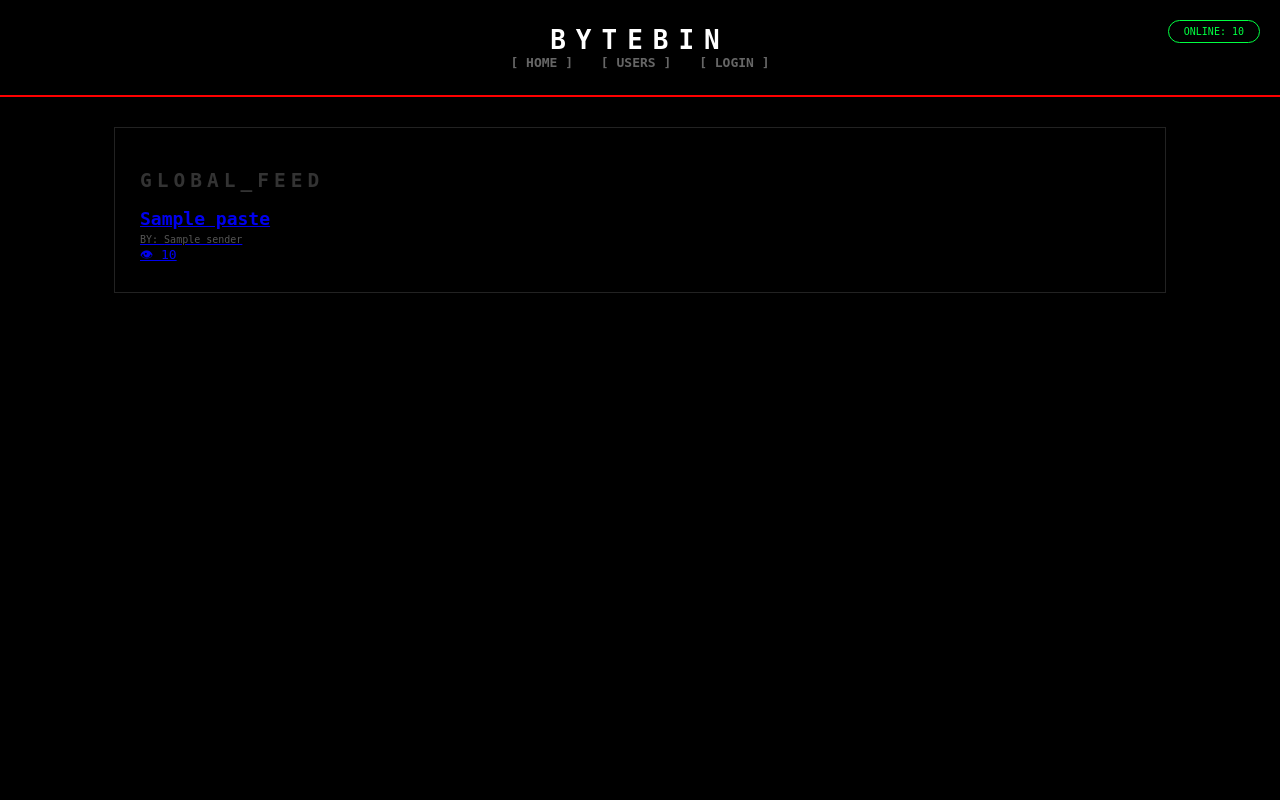
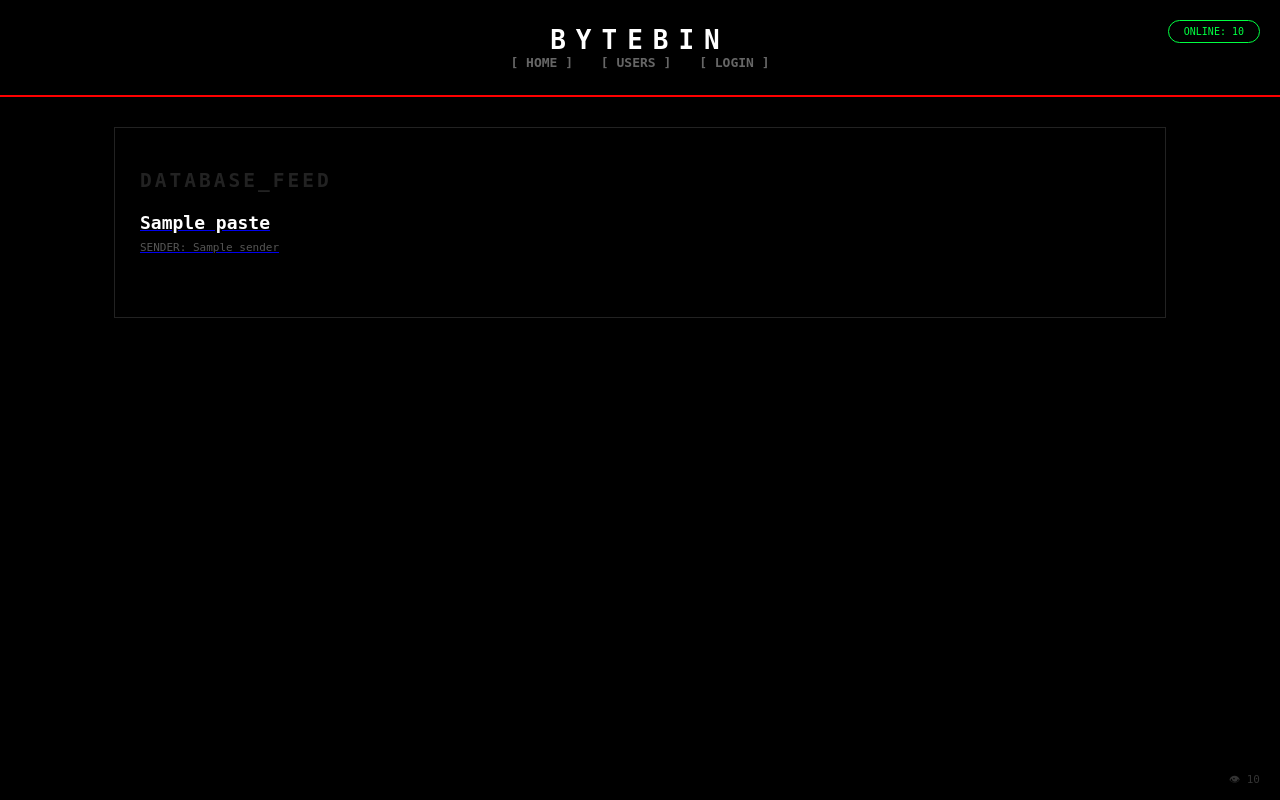
Before and after one commit to googldorks-beep/Secret, a Flask app: page / in a window 1280 px wide. Run offline with Flask 3, Linux system fonts and the light colour scheme; a database or web service that is not in the repository returns one stand-in record (values such as "Sample title"); some libraries are stand-ins or nearby versions.

Commit message:
V360: Fixed invisible pastes and user context

```diff
--- a/server.py
+++ b/server.py
@@ -1,5 +1,9 @@
 import os, hashlib, base64, random
 from flask import Flask, render_template, request, session, redirect, url_for, abort
+
+app = Flask(__name__)
+app.secret_key = os.environ.get('SECRET_KEY', 'FINAL_FIX_V360')
+DB_URL = os.environ.get('DATABASE_URL')
 
 try:
     import psycopg2
@@ -7,35 +11,30 @@ try:
 except ImportError:
     pass
 
-app = Flask(__name__)
-app.secret_key = os.environ.get('SECRET_KEY', 'SLIM_V350_STABLE')
-DB_URL = os.environ.get('DATABASE_URL')
-
 def get_db():
     if not DB_URL: return None
     try:
-        conn = psycopg2.connect(DB_URL, cursor_factory=RealDictCursor, connect_timeout=5)
-        return conn
+        return psycopg2.connect(DB_URL, cursor_factory=RealDictCursor, connect_timeout=5)
     except: return None
-
-# Функция для получения данных юзера БЕЗ хранения их в сессии (чтобы не раздувать куки)
-def get_current_user():
-    if 'user' not in session: return None
-    conn = get_db(); cur = conn.cursor()
-    cur.execute("SELECT * FROM users WHERE username=%s", (session['user'],))
-    u = cur.fetchone(); cur.close(); conn.close()
-    return u
 
 @app.context_processor
 def inject_user():
-    return dict(current_user=get_current_user())
+    user_data = None
+    if 'user' in session:
+        conn = get_db()
+        if conn:
+            cur = conn.cursor()
+            cur.execute("SELECT * FROM users WHERE username=%s", (session['user'],))
+            user_data = cur.fetchone()
+            cur.close(); conn.close()
+    return dict(current_user=user_data)
 
 @app.route('/')
 def index():
     conn = get_db(); cur = conn.cursor()
     cur.execute("SELECT * FROM pastes ORDER BY created_at DESC")
     p = cur.fetchall(); cur.close(); conn.close()
-    return render_template('index.html', pastes=p, online=random.randint(5,15))
+    return render_template('index.html', pastes=p, online=random.randint(8,14))
 
 @app.route('/login', methods=['GET', 'POST'])
 def login():
@@ -50,20 +49,7 @@ def login():
             session['user'] = user['username']
             session['role'] = user['role']
             return redirect('/')
-        return "ACCESS_DENIED"
-    return render_template('login.html', online=random.randint(5,15))
-
-@app.route('/update_avatar', methods=['POST'])
-def update_avatar():
-    if 'user' not in session: return redirect('/login')
-    file = request.files.get('avatar_file')
-    if file:
-        img_data = base64.b64encode(file.read()).decode('utf-8')
-        avatar_url = f"data:{file.content_type};base64,{img_data}"
-        conn = get_db(); cur = conn.cursor()
-        cur.execute("UPDATE users SET avatar_url=%s WHERE username=%s", (avatar_url, session['user']))
-        conn.commit(); cur.close(); conn.close()
-    return redirect(f"/profile/{session['user']}")
+    return render_template('login.html', online=random.randint(8,14))
 
 @app.route('/paste/<int:pid>')
 def view_paste(pid):
@@ -74,12 +60,19 @@ def view_paste(pid):
     p = cur.fetchone()
     cur.execute("SELECT * FROM comments WHERE paste_id = %s ORDER BY created_at DESC", (pid,))
     c = cur.fetchall(); cur.close(); conn.close()
-    return render_template('view.html', p=p, comments=c)
+    return render_template('view.html', p=p, comments=c, online=random.randint(8,14))
 
-@app.route('/logout')
-def logout(): session.clear(); return redirect('/')
+@app.route('/add', methods=['GET', 'POST'])
+def add():
+    if 'user' not in session: return redirect('/login')
+    if request.method == 'POST':
+        t, c, s = request.form.get('t'), request.form.get('c'), request.form.get('style')
+        conn = get_db(); cur = conn.cursor()
+        cur.execute("INSERT INTO pastes (sender, title, content, style, views) VALUES (%s,%s,%s,%s,0)", (session['user'], t, c, s))
+        conn.commit(); cur.close(); conn.close()
+        return redirect('/')
+    return render_template('add.html', online=random.randint(8,14))
 
-# Остальные роуты (profile, users, add) теперь должны использовать current_user в шаблонах
 @app.route('/profile/<username>')
 def profile(username):
     conn = get_db(); cur = conn.cursor()
@@ -87,7 +80,10 @@ def profile(username):
     u = cur.fetchone()
     cur.execute("SELECT * FROM pastes WHERE sender=%s ORDER BY created_at DESC", (username,))
     p = cur.fetchall(); cur.close(); conn.close()
-    return render_template('profile.html', u=u, pastes=p)
+    return render_template('profile.html', u=u, pastes=p, online=random.randint(8,14))
+
+@app.route('/logout')
+def logout(): session.clear(); return redirect('/')
 
 if __name__ == "__main__":
     app.run(host='0.0.0.0', port=int(os.environ.get("PORT", 10000)))
--- a/templates/index.html
+++ b/templates/index.html
@@ -1,13 +1,17 @@
 {% extends "layout.html" %}
 {% block content %}
-<h2 style="letter-spacing: 5px; color: #333;">GLOBAL_FEED</h2>
-{% for p in pastes %}
-<a href="/paste/{{ p.id }}" class="paste-row glow-{{ p.style }}">
-    <div style="font-size: 18px; font-weight: bold;">{{ p.title }}</div>
-    <div style="font-size: 10px; color: #555; margin-top: 5px;">
-        BY: <span class="{{ 'waxues-nick' if p.sender == 'waxues' else '' }}">{{ p.sender }}</span>
-    </div>
-    <div class="view-count">👁 {{ p.views }}</div>
-</a>
-{% endfor %}
+<h2 style="color: #222; letter-spacing: 3px;">DATABASE_FEED</h2>
+<div style="margin-top: 20px;">
+    {% for p in pastes %}
+    <a href="/paste/{{ p.id }}" class="paste-row glow-{{ p.style }}" style="margin-bottom: 20px; display: block; min-height: 60px;">
+        <div style="font-size: 18px; font-weight: bold; color: #fff;">{{ p.title if p.title else "UNTITLED_DATA" }}</div>
+        <div style="font-size: 11px; color: #555; margin-top: 8px;">
+            SENDER: <span class="{{ 'waxues-nick' if p.sender == 'waxues' else '' }}">{{ p.sender }}</span>
+        </div>
+        <div style="position: absolute; bottom: 10px; right: 20px; font-size: 11px; color: #333;">👁 {{ p.views }}</div>
+    </a>
+    {% else %}
+    <div style="text-align: center; color: #333; margin-top: 50px;">NO_DATA_FOUND_IN_SECTOR</div>
+    {% endfor %}
+</div>
 {% endblock %}
```
